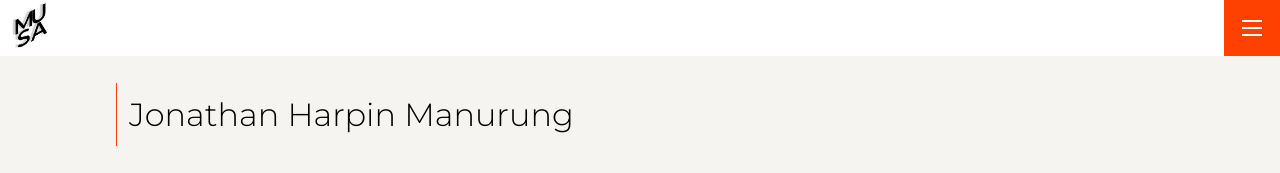
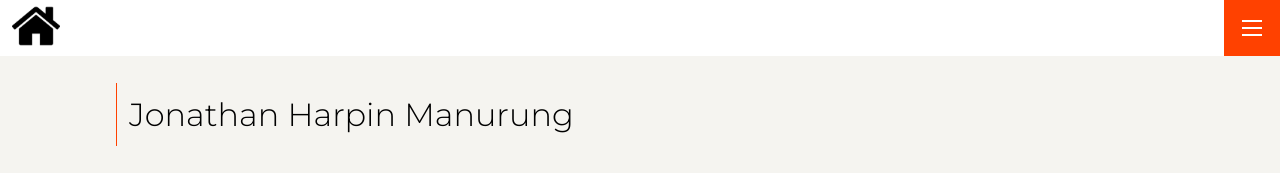
Before and after one commit to jonathan-manurung/portfolio, a Jekyll site: the page built from index.md, in a window 1280 px wide. Shown: the top 173 px of the page. Built offline with Jekyll 4.4.1, drawn with Linux system fonts in a browser that asks for light colours.

Commit message:
Update settings.yml

```diff
--- a/_data/settings.yml
+++ b/_data/settings.yml
@@ -1,7 +1,7 @@
 #-------------------------------
 # General Site Settings
 
-logo: '/assets/img/musa-logo.png'
+logo: '/assets/img/home_logo.png'
 
 intro_title: Personal Mission 10-word Summary
 intro_text: |
```
